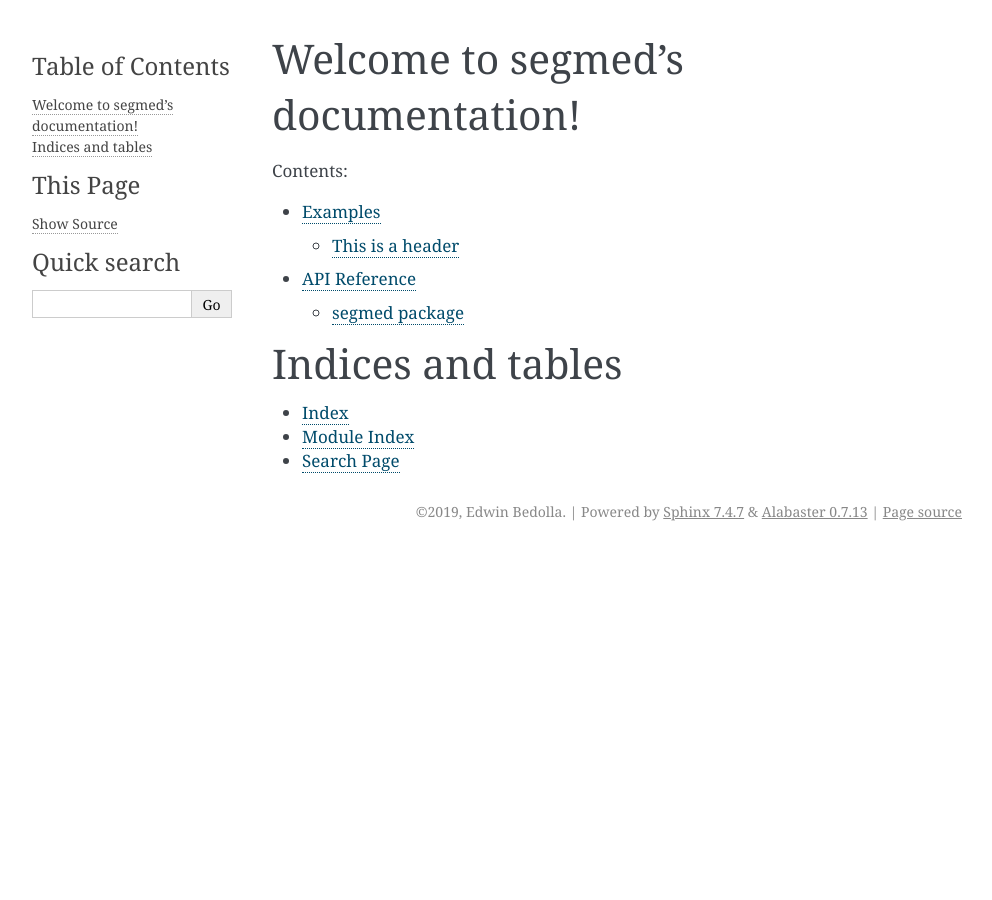
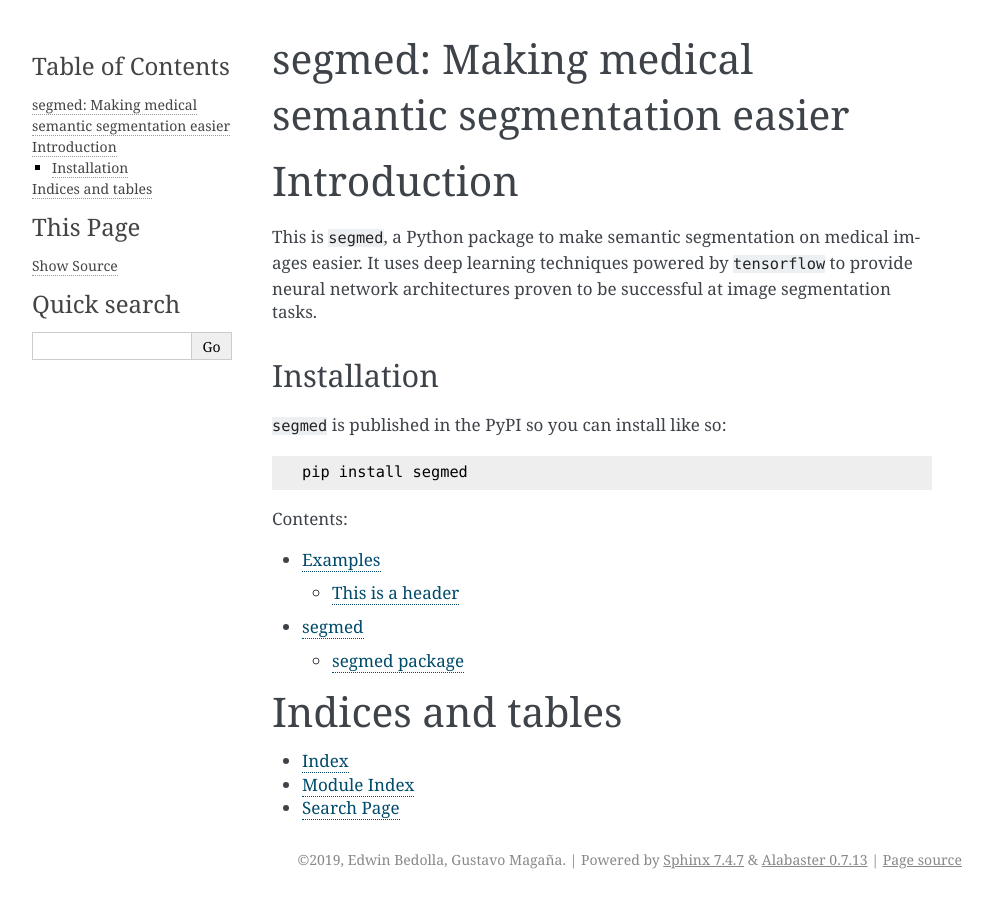
Before and after one commit to edwinb-ai/segmed, a Sphinx documentation site: the page built from docs/source/index.rst, in a window 1280 px wide. Shown: the whole page, without its empty margins (148-1140 px from the left). Built offline with Sphinx 7.4.7, drawn with Linux system fonts in a browser that asks for light colours.

Commit message:
:pencil: :worker
More work on configuration files and documentation

```diff
--- a/docs/source/conf.py
+++ b/docs/source/conf.py
@@ -12,17 +12,18 @@
 #
 import os
 import sys
-sys.path.insert(0, os.path.abspath('.'))
+
+sys.path.insert(0, os.path.abspath("."))
 
 
 # -- Project information -----------------------------------------------------
 
-project = 'segmed'
-copyright = '2019, Edwin Bedolla'
-author = 'Edwin Bedolla'
+project = "segmed"
+copyright = "2019, Edwin Bedolla, Gustavo Magaña"
+author = "Edwin Bedolla"
 
 # The full version, including alpha/beta/rc tags
-release = '0.6.12'
+release = "0.6.12"
 
 
 # -- General configuration ---------------------------------------------------
@@ -31,12 +32,16 @@ release = '0.6.12'
 # extensions coming with Sphinx (named 'sphinx.ext.*') or your custom
 # ones.
 extensions = [
+    "sphinxcontrib.napoleon",
     "sphinx.ext.autodoc",
-    "sphinx.ext.napoleon",
 ]
 
+# Napoleon settings
+napoleon_google_docstring = True
+napoleon_numpy_docstring = False
+
 # Add any paths that contain templates here, relative to this directory.
-templates_path = ['_templates']
+templates_path = ["_templates"]
 
 # List of patterns, relative to source directory, that match files and
 # directories to ignore when looking for source files.
@@ -49,9 +54,9 @@ exclude_patterns = []
 # The theme to use for HTML and HTML Help pages.  See the documentation for
 # a list of builtin themes.
 #
-html_theme = 'alabaster'
+html_theme = "alabaster"
 
 # Add any paths that contain custom static files (such as style sheets) here,
 # relative to this directory. They are copied after the builtin static files,
 # so a file named "default.css" will overwrite the builtin "default.css".
-html_static_path = ['_static']
+html_static_path = ["_static"]
--- a/docs/source/index.rst
+++ b/docs/source/index.rst
@@ -3,8 +3,11 @@
    You can adapt this file completely to your liking, but it should at least
    contain the root `toctree` directive.
 
-Welcome to segmed's documentation!
-==================================
+segmed: Making medical semantic segmentation easier
+====================================================
+
+.. include :: introduction.rst
+
 
 .. toctree::
    :maxdepth: 2
--- /dev/null
+++ b/docs/source/introduction.rst
@@ -0,0 +1,14 @@
+Introduction
+============
+
+This is ``segmed``, a Python package to make semantic segmentation
+on medical images easier.
+It uses deep learning techniques powered by ``tensorflow`` to provide neural
+network architectures proven to be successful at image segmentation tasks.
+
+Installation
+------------
+
+``segmed`` is published in the PyPI so you can install like so\: ::
+
+    pip install segmed
--- a/docs/source/modules.rst
+++ b/docs/source/modules.rst
@@ -1,5 +1,5 @@
-API Reference
-==============
+segmed
+======
 
 .. toctree::
    :maxdepth: 4
--- a/noxfile.py
+++ b/noxfile.py
@@ -14,6 +14,6 @@ def tests(session):
 @nox.session(python=False)
 def docs(session):
     # build the source code docs
-    session.run("sphinx-apidoc", "-f", "-o", "docs/build", "segmed")
+    session.run("sphinx-apidoc", "-f", "-o", "docs/source", "segmed/")
     # build all the documentation to html
     session.run("sphinx-build", "-b", "html", "docs/source", "docs/build")
```
Also changed, not shown: 2 other files.
